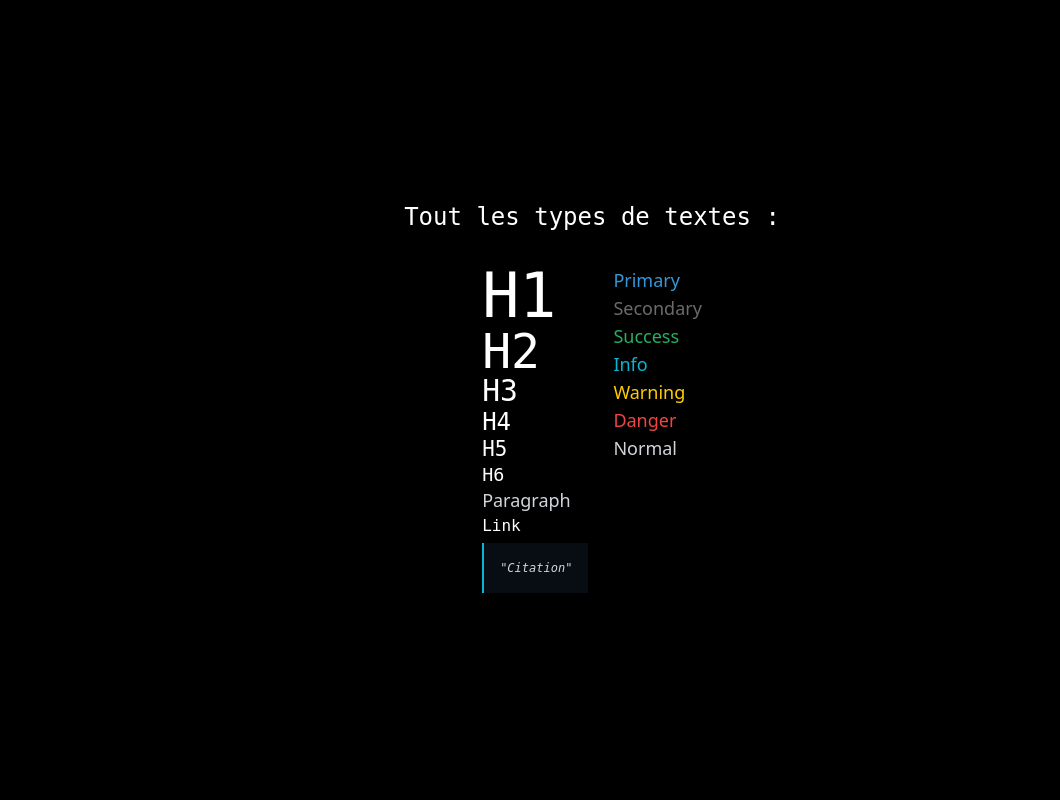
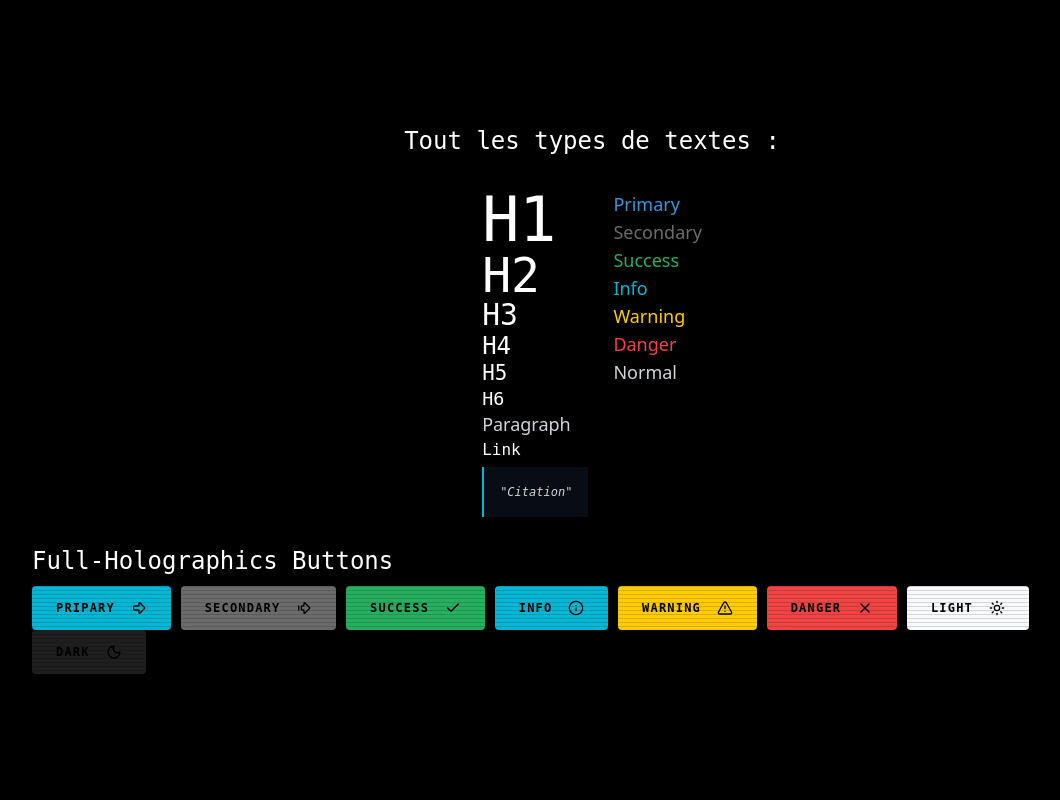
Before and after one commit to Stiles52/stiles52.github.io, a PHP site: page /css_tester.html in a window 1280 px wide. Shown: the whole page, without its empty margins (48-1108 px from the left). Run offline with PHP 8.4, Linux system fonts and the light colour scheme; some libraries are stand-ins or nearby versions.

Commit message:
💄Add Holographics buttons to global style

```diff
--- a/assets/css/style.css
+++ b/assets/css/style.css
@@ -98,19 +98,93 @@ a.origin-btn, button.origin-btn, a.a.origin-btn:link {
     line-height: 1.25rem;
     text-transform: uppercase;
     letter-spacing: 0.1em;
+    text-decoration: none;
+
+    cursor: pointer;
 }
+.btn--graphic .btn--icon, .btn--full-graphic .btn--icon {
+    width: 1rem;
+    height: 1rem;
+    transition: transform 0.3s ease;
+}
+.btn--graphic:hover .btn--icon, .btn--full-graphic:hover .btn--icon {
+    transform: translateX(0.25rem);
+}
+
+.btn--glass .btn--icon {
+    width: 1.25rem;
+    height: 1.25rem;
+    transition: transform 0.3s ease;
+}
+.btn--glass:hover .btn--icon {
+    transform: scale(1.25);
+}
+
+/*GRAPHICS BUTTONS*/
 a.btn--graphic, button.btn--graphic {
     border-width: 1px;
     transition-property: all;
     transition-timing-function: cubic-bezier(0.4, 0, 0.2, 1);
     transition-duration: 300ms;
 }
-a.btn--graphic:hover, button.btn--graphic:hover {
-    background: rgb(6 182 212 / 0.2);
+
+.btn--graphic.btn--primary {
+    border-color: #3498db;
+    color: #3498db;
 }
-i.btn--icon {
-    width: 1rem;
-    height: 1rem;
+.btn--graphic.btn--primary:hover {
+    background: #3498db25;
+}
+.btn--graphic.btn--secondary {
+    border-color: rgb(107 107 107);
+    color: rgb(107 107 107);
+}
+.btn--graphic.btn--secondary:hover {
+    background: #6b6b6b44;
+}
+.btn--graphic.btn--success {
+    border-color: #27ae60;
+    color: #27ae60;
+}
+.btn--graphic.btn--success:hover {
+    background: #27ae6025;
+}
+.btn--graphic.btn--info {
+    border-color: rgb(6 182 212);
+    color: rgb(6 182 212);
+}
+.btn--graphic.btn--info:hover {
+    background: #06b6d425;
+}
+.btn--graphic.btn--warning {
+    border-color: rgb(255 204 0);
+    color: rgb(255 204 0);
+}
+.btn--graphic.btn--warning:hover {
+    background: #ffcc0025;
+}
+.btn--graphic.btn--danger {
+    border-color: rgb(239 68 68);
+    color: rgb(239 68 68);
+}
+.btn--graphic.btn--danger:hover {
+    background: #ef444425;
+}
+.btn--graphic.btn--light {
+    border-color: rgb(249 250 251);
+    color: rgb(249 250 251);
+}
+.btn--graphic.btn--light:hover {
+    background: #f9fafb25;
+}
+.btn--graphic.btn--dark {
+    border-color: rgb(30 30 30);
+    color: rgb(30 30 30);
+}
+.btn--graphic.btn--dark:hover {
+    background: #1e1e1e25;
+}
+
 /*FULL-GRAPHIC BUTTONS*/
 a.btn--full-graphic, button.btn--full-graphic {
     transition-property: all;
--- a/css_tester.html
+++ b/css_tester.html
@@ -43,6 +43,43 @@
                 <p>Normal</p>
             </div>
         </div>
+
+        <!-- BUTTONS -->
+        <div>
+            <h4 style="margin-bottom: 10px;">Full-Holographics Buttons</h4>
+            <a href="lore.html" class="origin-btn btn--full-graphic btn--primary">
+                <span>Pripary</span>
+                <i data-lucide="arrow-big-right" class="btn--icon"></i>
+            </a>
+            <a href="lore.html" class="origin-btn btn--full-graphic btn--secondary">
+                <span>Secondary</span>
+                <i data-lucide="arrow-big-right-dash" class="btn--icon"></i>
+            </a>
+            <a href="lore.html" class="origin-btn btn--full-graphic btn--success">
+                <span>Success</span>
+                <i data-lucide="check" class="btn--icon"></i>
+            </a>
+            <a href="lore.html" class="origin-btn btn--full-graphic btn--info">
+                <span>Info</span>
+                <i data-lucide="info" class="btn--icon"></i>
+            </a>
+            <a href="lore.html" class="origin-btn btn--full-graphic btn--warning">
+                <span>Warning</span>
+                <i data-lucide="triangle-alert" class="btn--icon"></i>
+            </a>
+            <a href="lore.html" class="origin-btn btn--full-graphic btn--danger">
+                <span>Danger</span>
+                <i data-lucide="x" class="btn--icon"></i>
+            </a>
+            <a href="lore.html" class="origin-btn btn--full-graphic btn--light">
+                <span>Light</span>
+                <i data-lucide="sun" class="btn--icon"></i>
+            </a>
+            <a href="lore.html" class="origin-btn btn--full-graphic btn--dark">
+                <span>Dark</span>
+                <i data-lucide="moon" class="btn--icon"></i>
+            </a>
+        </div>
         </div>
     </section>
 
```
